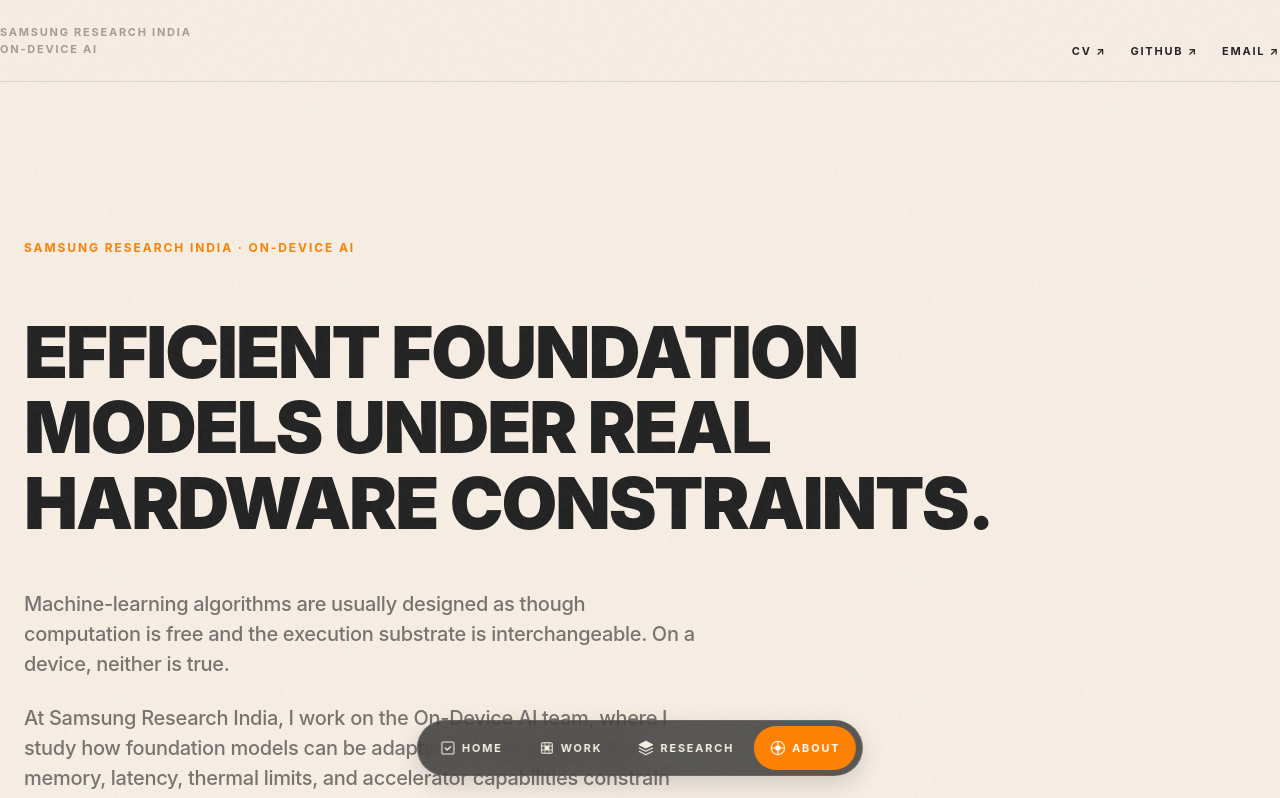
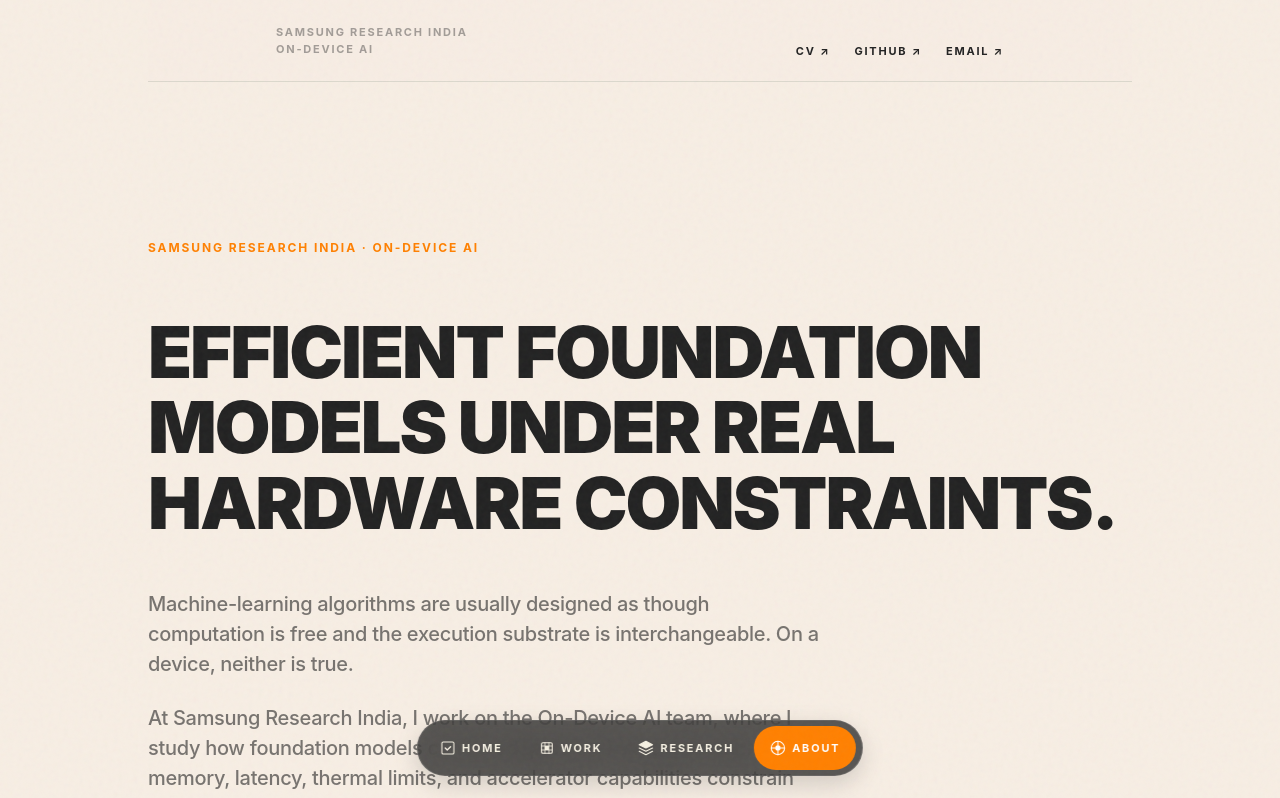
Before and after one commit to Anirudh1023/Anirudh1023.github.io, a Next.js app: page / in a window 1280 px wide. Shown: the top 798 px of the page. Built offline with nearby package versions, Linux system fonts and the light colour scheme; a web font is replaced by a local one.

Commit message:
Fix alignment and container width issues

```diff
--- a/src/app/page.tsx
+++ b/src/app/page.tsx
@@ -19,17 +19,9 @@ export default function Home() {
 
   return (
     <main style={{ minHeight: "100vh", background: KO.bgPrimary, color: KO.text, overflow: activeModalId ? "hidden" : "auto" }}>
-      <TopNav />
-
-      <div className="responsive-grid" style={{
-        maxWidth: 1400,
-        margin: "0 auto",
-        display: "grid",
-        gridTemplateColumns: "repeat(12, 1fr)",
-        gap: 24,
-        padding: "0 24px"
-      }}>
-
+      <div style={{ maxWidth: 1240, margin: "0 auto", padding: "0 var(--s-2xl)", paddingBottom: 160 }}>
+        <TopNav />
+        <div className="responsive-grid" style={{ display: "grid", gridTemplateColumns: "repeat(12, 1fr)", gap: 24 }}>
         {/* ================================================================== */}
         {/* HERO */}
         {/* ================================================================== */}
@@ -224,6 +216,7 @@ export default function Home() {
         </section>
 
       </div>
+      </div>
 
       <ResearchNav />
 
--- a/src/components/knockout/navigation/TopNav.tsx
+++ b/src/components/knockout/navigation/TopNav.tsx
@@ -11,9 +11,10 @@ export function TopNav() {
       position: "sticky", top: 0, zIndex: 1000,
       background: "rgba(247, 238, 228, 0.95)", /* nearly opaque */
       display: "flex", justifyContent: "space-between", alignItems: "flex-end",
-      padding: "24px 0",
+      padding: "24px var(--s-2xl)",
       borderBottom: `1px solid ${KO.border}`,
       gridColumn: "1 / -1",
+      marginLeft: "-var(--s-2xl)", marginRight: "-var(--s-2xl)", /* offset the page padding */
     }}>
       <div>
         <div style={{ ...F.btn(11), color: KO.textMute, lineHeight: 1.5 }}>
```
